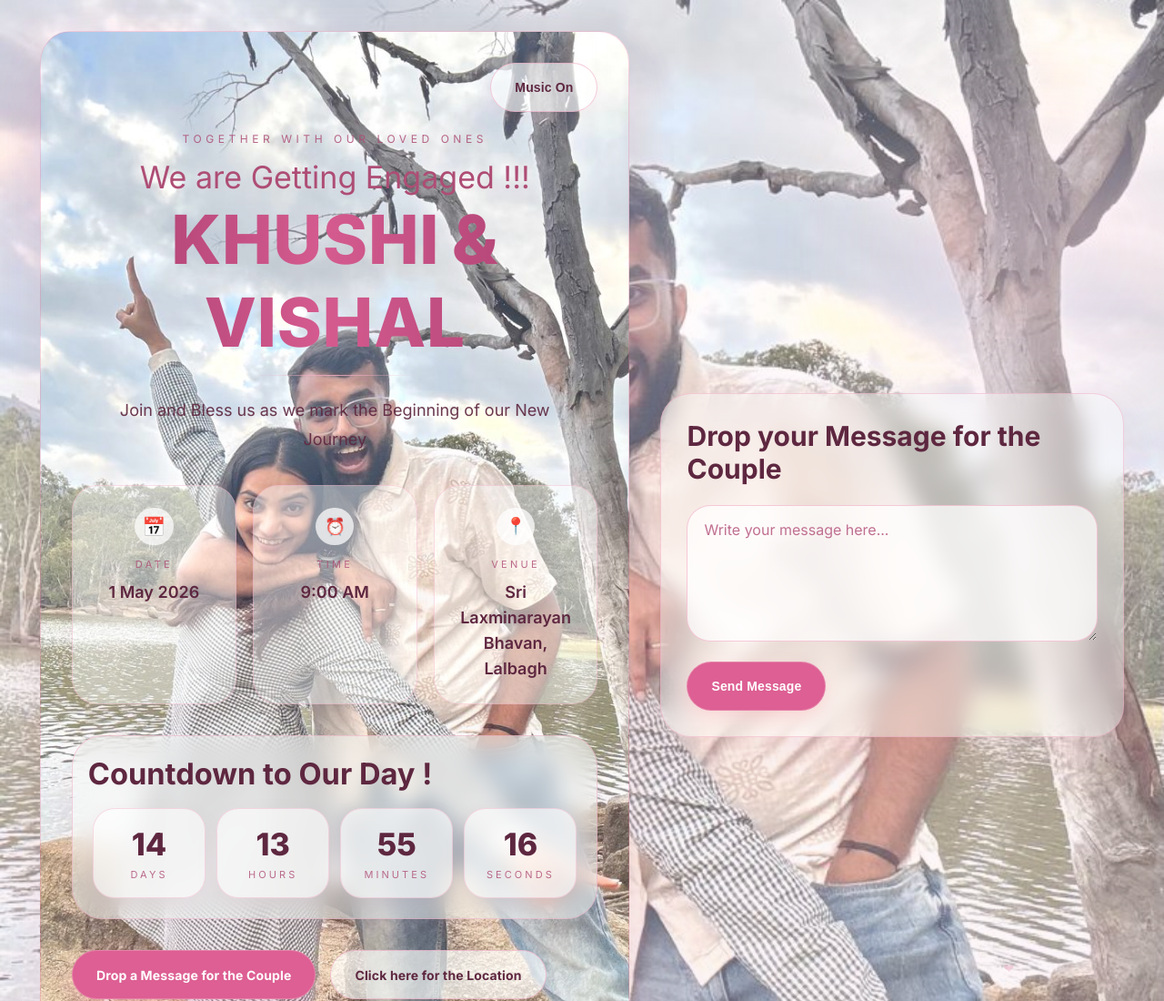
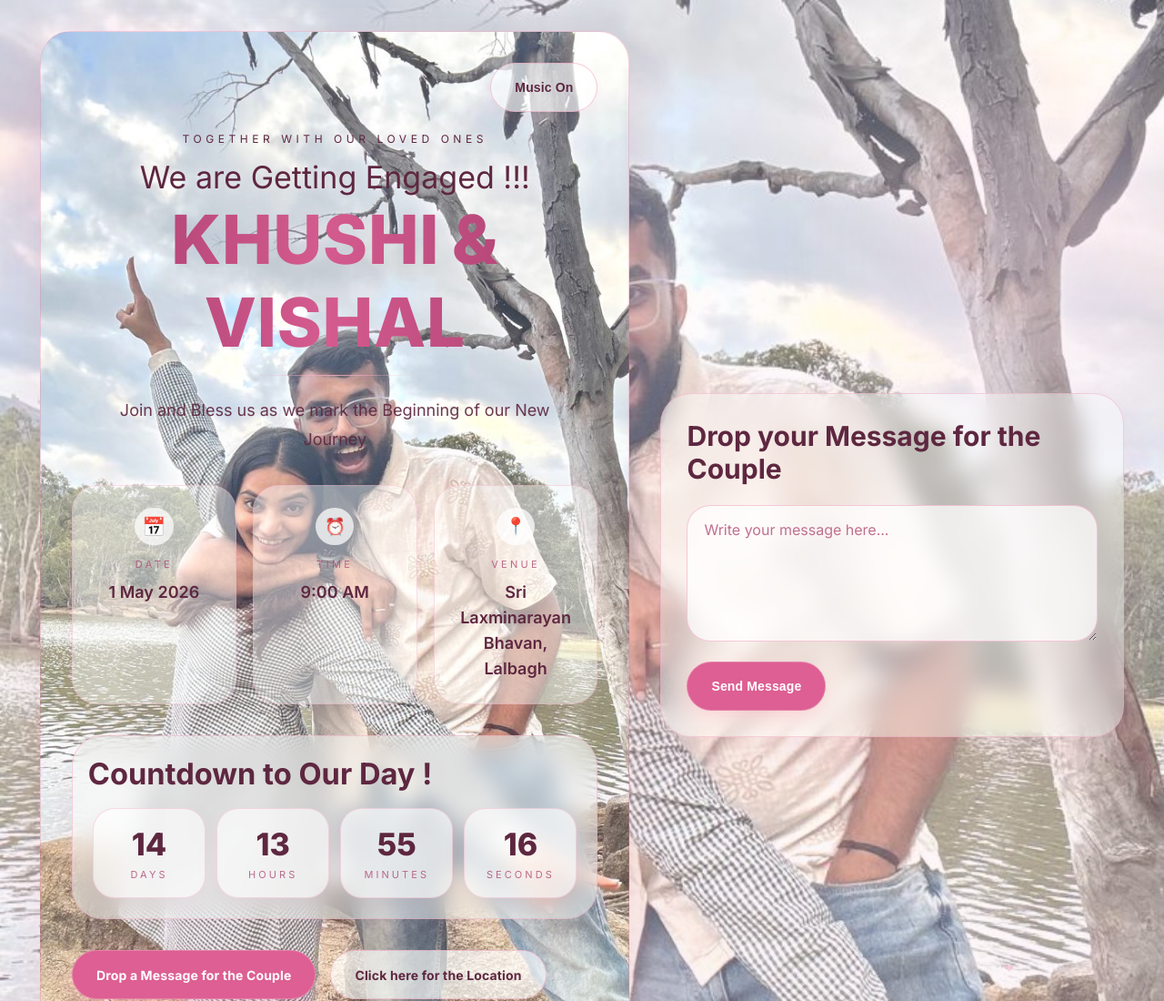
Before and after one commit to vishalpatelptl251-art/khushi-vishal, a plain HTML site: page index.html in a window 1280 px wide. Shown: the top 1100 px of the page at 91% size. Drawn offline with Linux system fonts and the light colour scheme.

Commit message:
Update styles.css

```diff
--- a/styles.css
+++ b/styles.css
@@ -107,12 +107,13 @@ body{
   font-size:12px;
   text-transform:uppercase;
   letter-spacing:.38em;
-  color:rgba(174,77,117,.86);
+  color:color:#7a234f;
 }
 .subhead{
   margin-bottom:10px;
   font-size:clamp(24px,3vw,34px);
-  color:var(--rose-700);
+  color:color:#8a1f55;
+text-shadow:0 2px 10px rgba(255,255,255,.45);
 }
 .names{
   margin:0;
```
